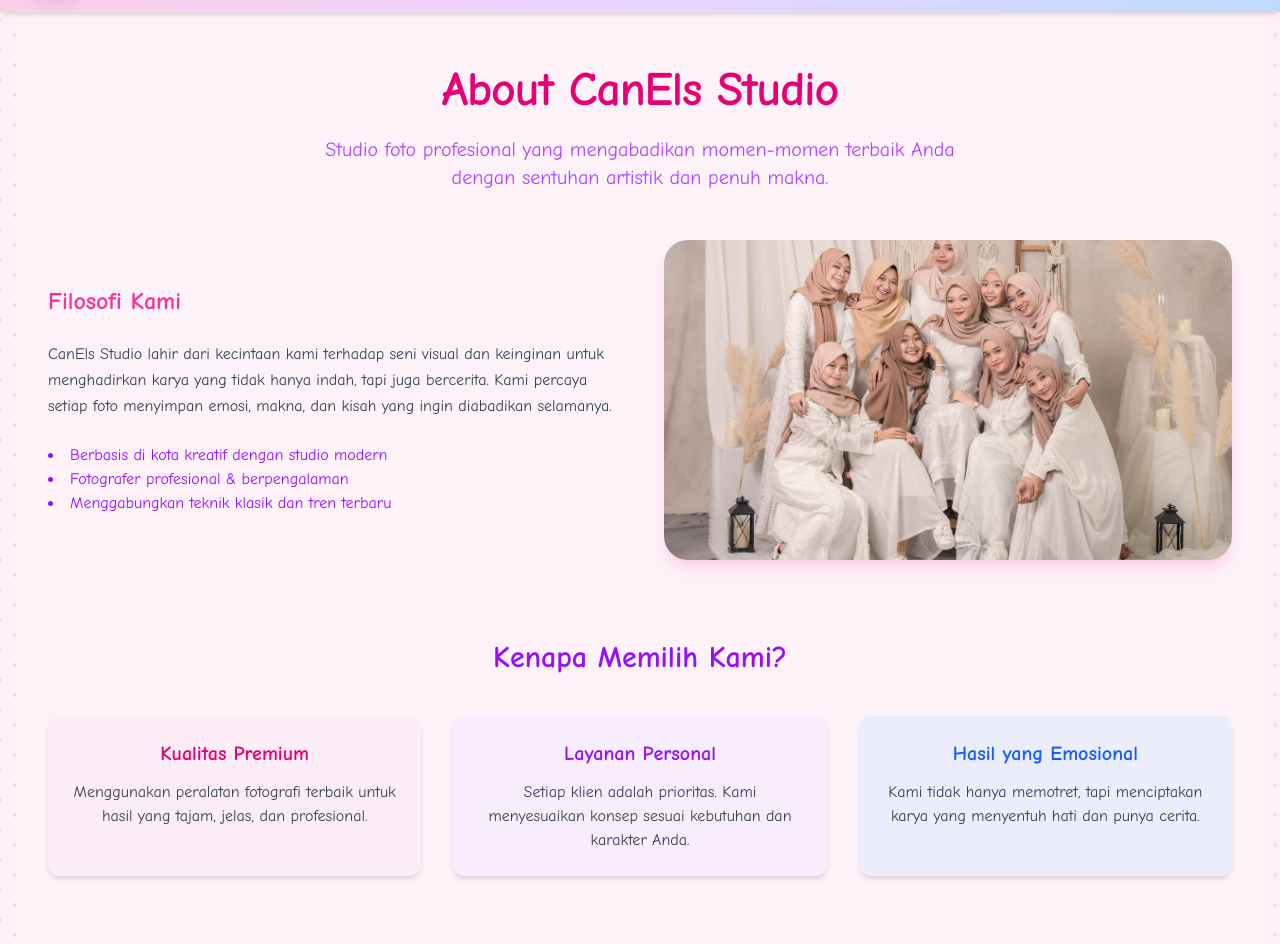
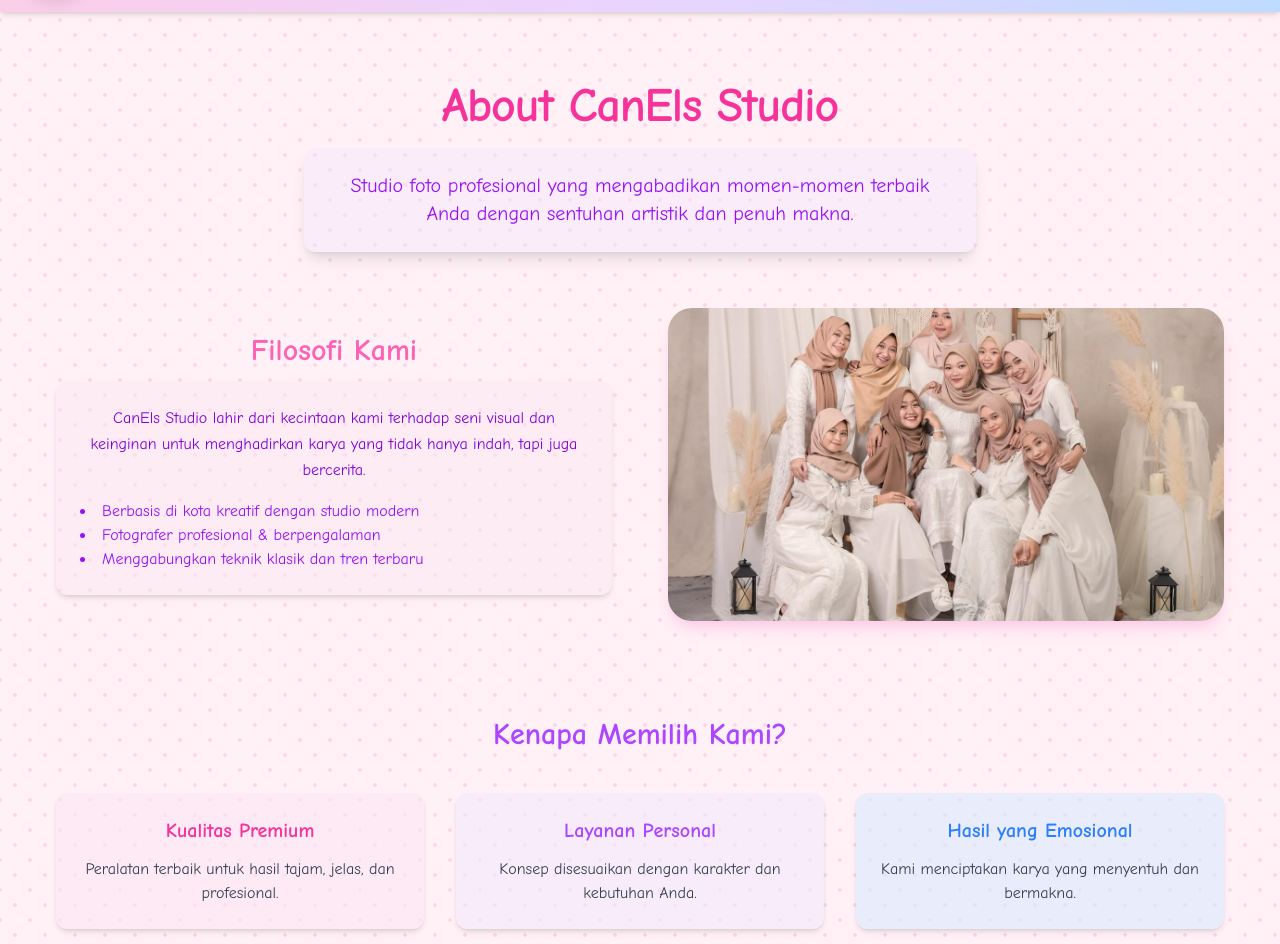
Before and after one commit to lanarizha/web-studio-foto, a Vue app: page /about in a window 1280 px wide. Shown: the part 100-1044 px from the top of the page. Built offline with nearby package versions, Linux system fonts and the light colour scheme; no server answers.

Commit message:
PRBH Card

```diff
--- a/src/pages/hal-cust/About.vue
+++ b/src/pages/hal-cust/About.vue
@@ -1,29 +1,43 @@
 <template>
   <LayoutPage>
-    <section class="bg-pink-50 text-gray-800 min-h-screen py-12 px-4 sm:px-8 font-comic">
+    <section
+      class="text-gray-800 min-h-screen py-16 px-4 sm:px-10 font-comic bg-transparent"
+    >
       <!-- Judul Utama -->
-      <div class="text-center mb-12 animate-fade-in-down">
-        <h1 class="text-4xl sm:text-5xl font-extrabold text-pink-600 mb-4 leading-tight tracking-tight">About CanEls Studio</h1>
-        <p class="text-purple-500 text-lg sm:text-xl max-w-2xl mx-auto">
-          Studio foto profesional yang mengabadikan momen-momen terbaik Anda dengan sentuhan artistik dan penuh makna.
+      <div class="text-center mb-14 animate-fade-in-down">
+        <h1
+          class="text-4xl sm:text-5xl font-extrabold text-pink-500 mb-3 leading-tight tracking-tight"
+        >
+          About CanEls Studio
+        </h1>
+        <div
+          class="bg-purple-100/40 p-6 rounded-xl shadow-lg hover:scale-105 transition-all duration-300 max-w-2xl mx-auto"
+        >
+          <p class="text-purple-600 text-lg sm:text-xl">
+            Studio foto profesional yang mengabadikan momen-momen terbaik Anda dengan
+            sentuhan artistik dan penuh makna.
           </p>
         </div>
+      </div>
 
-      <!-- Grid Info -->
-      <div class="grid md:grid-cols-2 gap-12 items-center mb-20 animate-fade-in">
+      <!-- Filosofi -->
+      <div class="grid md:grid-cols-2 gap-14 items-center mb-24 animate-fade-in">
         <!-- Teks -->
         <div class="space-y-6 text-gray-700">
-          <h2 class="text-2xl font-bold text-pink-500">Filosofi Kami</h2>
-          <p class="leading-relaxed">
-            CanEls Studio lahir dari kecintaan kami terhadap seni visual dan keinginan untuk menghadirkan karya yang
-            tidak hanya indah, tapi juga bercerita. Kami percaya setiap foto menyimpan emosi, makna, dan kisah yang
-            ingin diabadikan selamanya.
+          <h2 class="text-3xl font-bold text-center text-pink-400 mb-3">Filosofi Kami</h2>
+          <div
+            class="bg-pink-100/50 p-6 rounded-xl shadow-md hover:shadow-lg transition-all duration-300 text-center"
+          >
+            <p class="leading-relaxed mb-4 text-purple-700">
+              CanEls Studio lahir dari kecintaan kami terhadap seni visual dan keinginan
+              untuk menghadirkan karya yang tidak hanya indah, tapi juga bercerita.
             </p>
-          <ul class="list-disc list-inside text-purple-600">
+            <ul class="list-disc list-inside text-purple-600 text-left">
               <li>Berbasis di kota kreatif dengan studio modern</li>
               <li>Fotografer profesional & berpengalaman</li>
               <li>Menggabungkan teknik klasik dan tren terbaru</li>
             </ul>
+          </div>
         </div>
 
         <!-- Foto -->
@@ -34,35 +48,55 @@
             class="rounded-3xl shadow-lg shadow-pink-200 w-full object-cover aspect-video transition-transform duration-500 group-hover:scale-105"
           />
           <div
-            class="absolute inset-0 bg-pink-100/20 rounded-3xl opacity-0 group-hover:opacity-100 transition-opacity duration-500"
+            class="absolute inset-0 bg-pink-200/20 rounded-3xl opacity-0 group-hover:opacity-100 transition-opacity duration-500"
           ></div>
         </div>
       </div>
 
       <!-- Kenapa Memilih Kami -->
-      <div class="mb-16">
-        <h2 class="text-3xl font-bold text-center text-purple-600 mb-10">Kenapa Memilih Kami?</h2>
+      <div class="mb-20">
+        <h2 class="text-3xl font-bold text-center text-purple-500 mb-10">
+          Kenapa Memilih Kami?
+        </h2>
         <div class="grid md:grid-cols-3 gap-8">
-          <div class="bg-pink-100/50 p-6 rounded-xl shadow-md hover:shadow-lg hover:scale-[1.02] transition-all duration-300 text-center">
-            <h3 class="text-xl font-bold text-pink-600 mb-3">Kualitas Premium</h3>
-            <p class="text-gray-700">Menggunakan peralatan fotografi terbaik untuk hasil yang tajam, jelas, dan profesional.</p>
+          <div
+            class="bg-pink-100/60 p-6 rounded-xl shadow-md hover:scale-105 transition-all duration-300 text-center"
+          >
+            <h3 class="text-xl font-bold text-pink-500 mb-3">Kualitas Premium</h3>
+            <p class="text-gray-700">
+              Peralatan terbaik untuk hasil tajam, jelas, dan profesional.
+            </p>
           </div>
-          <div class="bg-purple-100/50 p-6 rounded-xl shadow-md hover:shadow-lg hover:scale-[1.02] transition-all duration-300 text-center">
-            <h3 class="text-xl font-bold text-purple-600 mb-3">Layanan Personal</h3>
-            <p class="text-gray-700">Setiap klien adalah prioritas. Kami menyesuaikan konsep sesuai kebutuhan dan karakter Anda.</p>
+          <div
+            class="bg-purple-100/60 p-6 rounded-xl shadow-md hover:scale-105 transition-all duration-300 text-center"
+          >
+            <h3 class="text-xl font-bold text-purple-500 mb-3">Layanan Personal</h3>
+            <p class="text-gray-700">
+              Konsep disesuaikan dengan karakter dan kebutuhan Anda.
+            </p>
           </div>
-          <div class="bg-blue-100/50 p-6 rounded-xl shadow-md hover:shadow-lg hover:scale-[1.02] transition-all duration-300 text-center">
-            <h3 class="text-xl font-bold text-blue-600 mb-3">Hasil yang Emosional</h3>
-            <p class="text-gray-700">Kami tidak hanya memotret, tapi menciptakan karya yang menyentuh hati dan punya cerita.</p>
+          <div
+            class="bg-blue-100/60 p-6 rounded-xl shadow-md hover:scale-105 transition-all duration-300 text-center"
+          >
+            <h3 class="text-xl font-bold text-blue-500 mb-3">Hasil yang Emosional</h3>
+            <p class="text-gray-700">
+              Kami menciptakan karya yang menyentuh dan bermakna.
+            </p>
           </div>
         </div>
       </div>
 
       <!-- Mini Galeri -->
       <div class="animate-fade-in-up">
-        <h2 class="text-3xl font-bold text-center text-pink-500 mb-10">Suasana Studio Kami</h2>
-        <div class="grid grid-cols-2 sm:grid-cols-3 md:grid-cols-4 gap-4">
-          <div v-for="(img, i) in miniGallery" :key="i" class="overflow-hidden rounded-2xl shadow shadow-purple-200 hover:shadow-xl transition-all duration-300">
+        <h2 class="text-3xl font-bold text-center text-pink-500 mb-10">
+          Suasana Studio Kami
+        </h2>
+        <div class="grid grid-cols-2 sm:grid-cols-3 md:grid-cols-4 gap-5">
+          <div
+            v-for="(img, i) in miniGallery"
+            :key="i"
+            class="overflow-hidden rounded-2xl shadow-md shadow-purple-200 hover:shadow-lg transition-all duration-300"
+          >
             <img
               :src="img"
               alt="Mini Gallery"
@@ -77,21 +111,21 @@
 </template>
 
 <script setup>
-import LayoutPage from '../../layouts/layout-cust/LayoutPage.vue'
+import LayoutPage from "../../layouts/layout-cust/LayoutPage.vue";
 
-import img13 from '../../assets/studio-2.jpg'
-import img14 from '../../assets/studio-3.jpg'
-import img4 from '../../assets/bayi-4.jpg'
-import img5 from '../../assets/prewed-1.jpg'
+import img13 from "../../assets/studio-2.jpg";
+import img14 from "../../assets/studio-3.jpg";
+import img4 from "../../assets/bayi-4.jpg";
+import img5 from "../../assets/prewed-1.jpg";
 
-const miniGallery = [img13, img14, img4, img5]
+const miniGallery = [img13, img14, img4, img5];
 </script>
 
 <style scoped>
-@import url('https://fonts.googleapis.com/css2?family=Comic+Neue:wght@400;700&display=swap');
+@import url("https://fonts.googleapis.com/css2?family=Comic+Neue:wght@400;700&display=swap");
 
 .font-comic {
-  font-family: 'Comic Neue', cursive;
+  font-family: "Comic Neue", cursive;
 }
 
 @keyframes fadeInDown {
```
Lines whose indentation alone changed are shown as unchanged.
